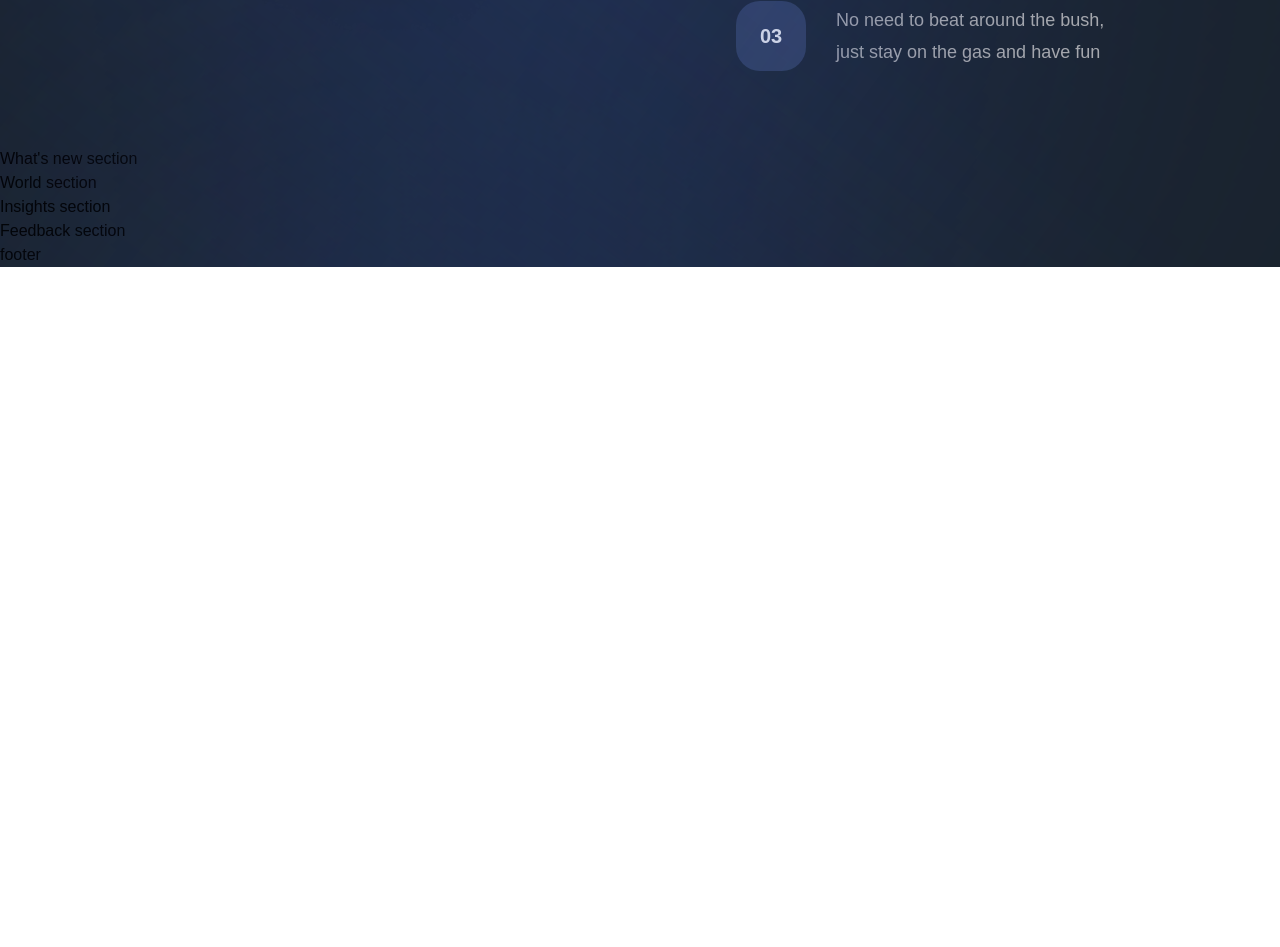
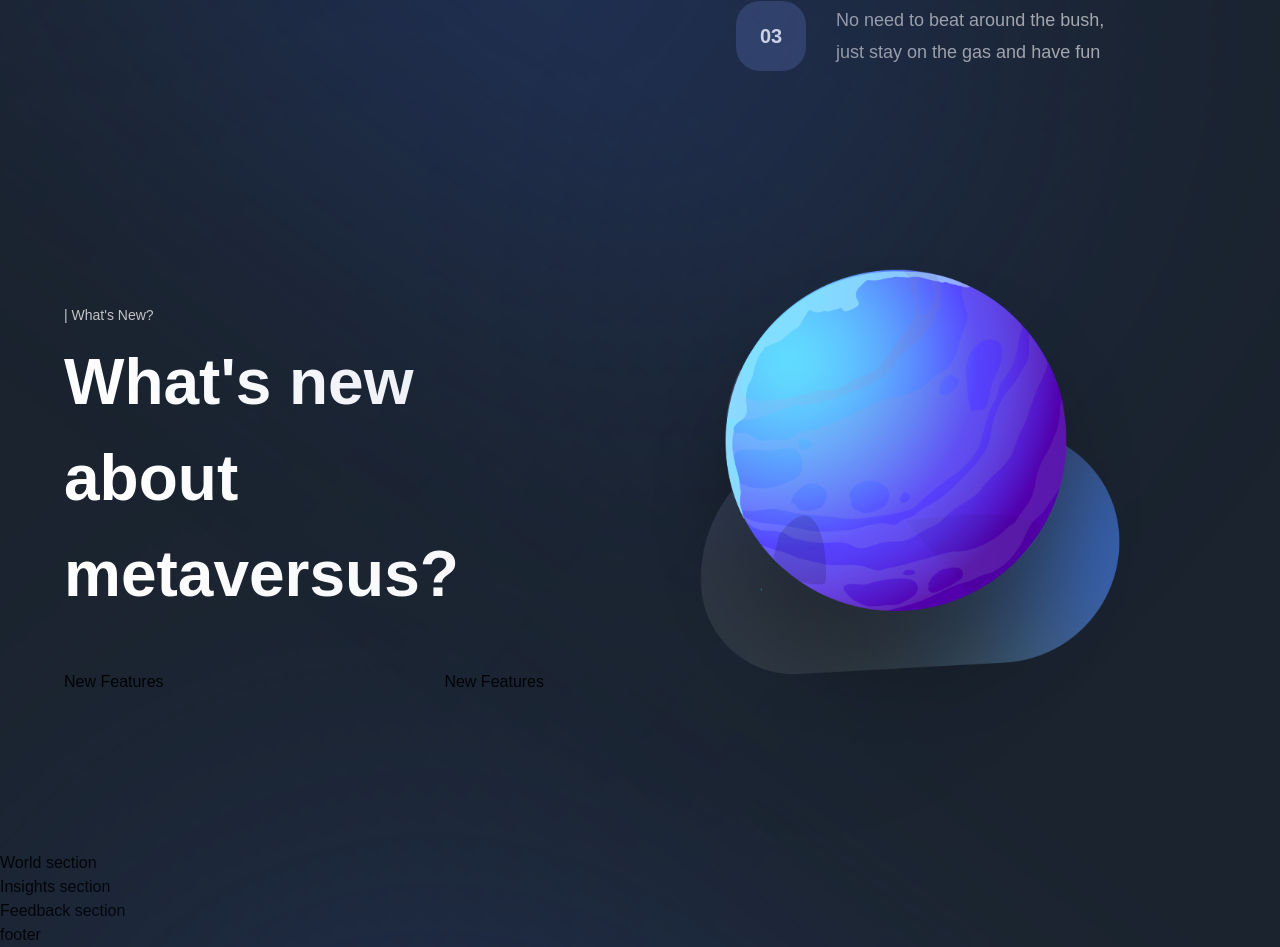
Before and after one commit to witehound/metaversus, a Next.js app: page / in a window 1280 px wide. Shown: the part 3257-4204 px from the top of the page. Before the commit the page ends 3524 px from the top, so only its background shows below. Built offline with nearby package versions, Linux system fonts and the light colour scheme; a web font is replaced by a local one.

Commit message:
finished get whats new component

```diff
--- a/sections/WhatsNew.jsx
+++ b/sections/WhatsNew.jsx
@@ -1,8 +1,45 @@
-'use client';
+"use client";
+
+import { motion } from "framer-motion";
+
+//internal imports
+import styles from "../styles";
+import { staggerContainer, fadeIn, planetVariants } from "../utils/motion";
+import { TypingText, TitleText, NewFeatures } from "../components";
+import { newFeatures } from "../constants";
 
 const WhatsNew = () => (
-  <section>
-    What's new section
+  <section className={`${styles.paddings} realtive z-10`}>
+    <motion.div
+      variants={staggerContainer}
+      initial="hidden"
+      whileInView={"show"}
+      viewport={{ once: false, amount: 0.25 }}
+      className={`${styles.innerWidth} mx-auto flex lg:flex-row flex-col gap-8`}
+    >
+      <motion.div
+        variants={fadeIn("right", "tween", 0.2, 1)}
+        className={`flex-[0.75] flex justify-center flex-col`}
+      >
+        <TypingText title={"| What's New?"} />
+        <TitleText title={<>What's new about metaversus?</>} />
+        <div className={`mt-[48px] flex flex-wrap justify-between gap-[24px] `}>
+          {newFeatures.map((el, i) => (
+            <NewFeatures key={el.title} {...el} />
+          ))}
+        </div>
+      </motion.div>
+      <motion.div
+        variants={planetVariants("right")}
+        className={`flex-1 ${styles.flexCenter}`}
+      >
+        <img
+          src="./whats-new.png"
+          alt="whats new"
+          className={`w-[90%] h-[90%] object-contain`}
+        />
+      </motion.div>
+    </motion.div>
   </section>
 );
 
```
